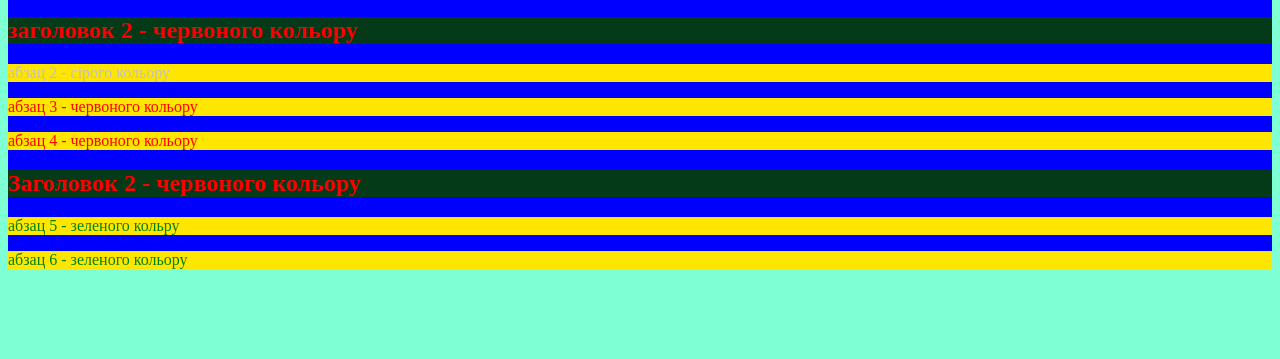
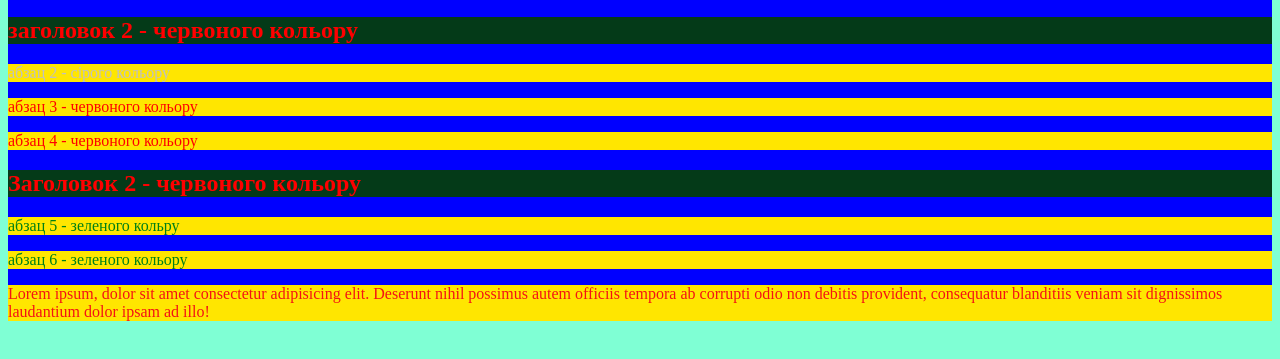
Before and after one commit to Volodymyr-Halytskyi/home_work_05, a plain HTML site: page index.html in a window 1280 px wide. Shown: the part 177-536 px from the top of the page. Drawn offline with Linux system fonts and the light colour scheme.

Commit message:
changet css and html

```diff
--- a/index.html
+++ b/index.html
@@ -52,6 +52,11 @@
                     абзац 6 - зеленого кольору
                 </p>
             </section>
+            <div class="block">
+                <p>
+                    Lorem ipsum, dolor sit amet consectetur adipisicing elit. Deserunt nihil possimus autem officiis tempora ab corrupti odio non debitis provident, consequatur blanditiis veniam sit dignissimos laudantium dolor ipsam ad illo!
+                </p>
+            </div>
         </main>
     </div>
 </body>
--- a/style.css
+++ b/style.css
@@ -46,3 +46,7 @@ span ~ p {
 section p {
     color: rgb(0, 128, 21);
 }
+
+.block {
+    background-color: black;
+}
```
